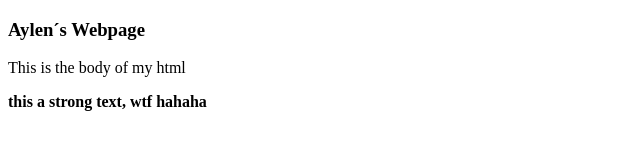
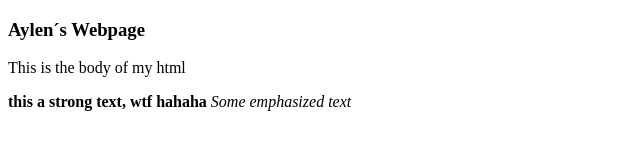
Before and after one commit to ASGuzman/git_test, a plain HTML site: page html-boilerplate/index.html in a window 1280 px wide. Shown: the whole page, without its empty margins (0-640 px from the left). Drawn offline with Linux system fonts and the light colour scheme.

Commit message:
changes new

```diff
--- a/html-boilerplate/index.html
+++ b/html-boilerplate/index.html
@@ -10,5 +10,6 @@
             This is the body of my html
         </p>
         <strong> this a strong text, wtf hahaha </strong>
+        <em>Some emphasized text</em>
     </body>
 </html>
```
